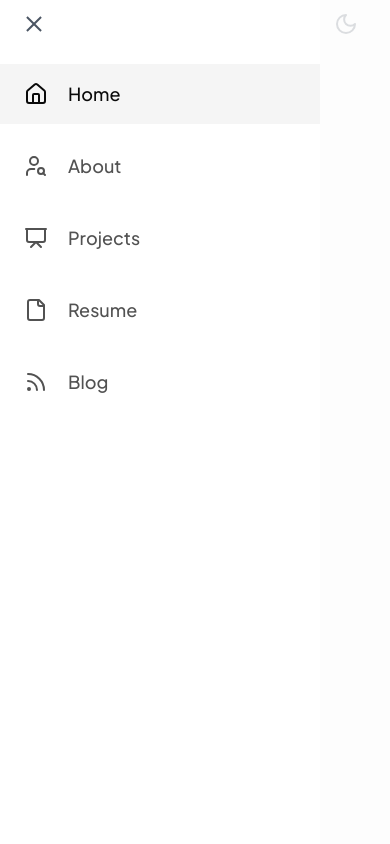
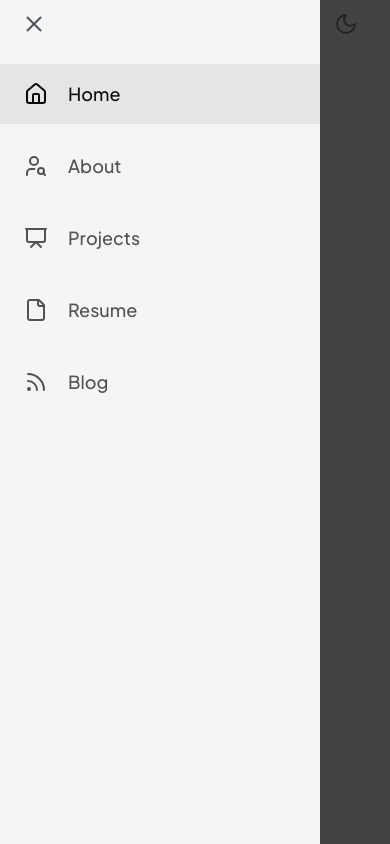
Before and after one commit to mifwar/new_mifwar_com, a Next.js app: page / in a window 390 px wide. Both pictures are taken after a click on the button 34 px from the left and 24 px from the top of the page. Built offline with nearby package versions, Linux system fonts and the light colour scheme; what tailwindcss-animated would draw is missing.

Commit message:
fix: split the code and make the animation better (#3)

```diff
--- a/src/components/navbar/menu/mobile.tsx
+++ b/src/components/navbar/menu/mobile.tsx
@@ -1,11 +1,15 @@
 "use client";
 
-import React, { useState, useRef } from "react";
+import React, { useState, useRef, useCallback } from "react";
+import Link from "next/link";
+
 import { usePathname } from "next/navigation";
 import useOutsideClick from "@/hooks/useOutsideClick";
 
 import HamburgerMenu from "@/components/icon/hamburgerMenu";
-import Link from "next/link";
+import SidebarWrapper from "@/components/sidebarWrapper";
+import Overlay from "@/components/overlay";
+
 import { MenuItem, MENU_ITEMS } from "./menu";
 
 import { cn } from "@/lib/utils";
@@ -23,7 +27,7 @@ const NavLink: React.FC<NavLinkProps> = ({ item, isActive, toggleMenu }) => {
       "group relative py-4 px-6 transition-all duration-200 ease-in-out w-full",
       "text-neutral-600 hover:text-neutral-950 dark:text-neutral-400 dark:hover:text-white",
       isActive &&
-        "text-neutral-950 dark:text-white bg-neutral-100 dark:bg-neutral-800",
+        "text-neutral-950 dark:text-white bg-neutral-200 dark:bg-neutral-800",
     ),
     rel: "noopener noreferrer",
     ...(item.isNewTab && {
@@ -44,13 +48,21 @@ const NavLink: React.FC<NavLinkProps> = ({ item, isActive, toggleMenu }) => {
 const MobileMenu: React.FC = () => {
   const pathname = usePathname();
   const [isMenuOpen, setIsMenuOpen] = useState(false);
+  const [isAnimating, setIsAnimating] = useState(false);
   const menuRef = useRef<HTMLDivElement>(null);
 
-  const toggleMenu = () => setIsMenuOpen((prev) => !prev);
+  const toggleMenu = useCallback(() => {
+    setIsAnimating(true);
+    setIsMenuOpen((prev) => !prev);
+  }, []);
+
+  const handleAnimationEnd = useCallback(() => {
+    setIsAnimating(false);
+  }, []);
 
   useOutsideClick(menuRef, () => {
     if (isMenuOpen) {
-      setIsMenuOpen(false);
+      toggleMenu();
     }
   });
 
@@ -66,14 +78,10 @@ const MobileMenu: React.FC = () => {
             aria-label="Toggle menu"
           />
         </div>
-        <aside
-          id="sidebar-menu"
-          className={cn(
-            "fixed left-0 top-0 flex h-full w-full max-w-xs flex-col items-center justify-center bg-white transition duration-500 ease-out-expo md:hidden dark:bg-neutral-900",
-            isMenuOpen
-              ? "z-20 translate-x-0 opacity-100"
-              : "-z-10 -translate-x-full opacity-0",
-          )}
+        <SidebarWrapper
+          isMenuOpen={isMenuOpen}
+          isAnimating={isAnimating}
+          onAnimationEnd={handleAnimationEnd}
         >
           <div className="flex h-full w-full flex-col items-center justify-start gap-3 py-16">
             {MENU_ITEMS.map((item) => {
@@ -88,13 +96,12 @@ const MobileMenu: React.FC = () => {
               );
             })}
           </div>
-        </aside>
+        </SidebarWrapper>
       </div>
-      <div
-        className={cn(
-          "fixed left-0 top-0 block h-full w-full bg-white/80 transition duration-100 md:hidden dark:bg-neutral-900/80",
-          isMenuOpen ? "z-10 opacity-100" : "-z-10 opacity-0",
-        )}
+      <Overlay
+        isMenuOpen={isMenuOpen}
+        isAnimating={isAnimating}
+        onTransitionEnd={handleAnimationEnd}
       />
     </>
   );
--- /dev/null
+++ b/src/components/overlay.tsx
@@ -0,0 +1,33 @@
+import React from "react";
+import { cn } from "@/lib/utils";
+
+type OverlayProps = {
+  isMenuOpen: boolean;
+  isAnimating: boolean;
+  onTransitionEnd: () => void;
+};
+
+const Overlay: React.FC<OverlayProps> = ({
+  isMenuOpen,
+  isAnimating,
+  onTransitionEnd,
+}) => {
+  const baseClasses =
+    "fixed inset-0 transition-opacity duration-300 md:hidden bg-neutral-900/80";
+
+  const visibilityClasses = cn(
+    "z-10",
+    isMenuOpen ? "opacity-100" : "opacity-0",
+    !isMenuOpen && !isAnimating && "-z-10",
+  );
+
+  return (
+    <div
+      className={cn(baseClasses, visibilityClasses)}
+      onTransitionEnd={onTransitionEnd}
+      aria-hidden={!isMenuOpen}
+    />
+  );
+};
+
+export default Overlay;
--- /dev/null
+++ b/src/components/sidebarWrapper.tsx
@@ -0,0 +1,37 @@
+import React from "react";
+import { cn } from "@/lib/utils";
+
+type SidebarWrapperProps = {
+  isMenuOpen: boolean;
+  isAnimating: boolean;
+  onAnimationEnd: () => void;
+  children: React.ReactNode;
+};
+
+const SidebarWrapper: React.FC<SidebarWrapperProps> = ({
+  isMenuOpen,
+  isAnimating,
+  onAnimationEnd,
+  children,
+}) => {
+  const baseClasses =
+    "fixed left-0 top-0 flex h-full w-full max-w-xs flex-col items-center justify-center bg-neutral-100 transition duration-300 ease-out md:hidden dark:bg-neutral-900";
+
+  const visibilityClasses = cn(
+    isMenuOpen || isAnimating ? "z-20" : "-z-10",
+    isMenuOpen ? "translate-x-0 opacity-100" : "-translate-x-full opacity-0",
+  );
+
+  return (
+    <aside
+      id="sidebar-menu"
+      className={cn(baseClasses, visibilityClasses)}
+      onTransitionEnd={onAnimationEnd}
+      aria-hidden={!isMenuOpen}
+    >
+      {children}
+    </aside>
+  );
+};
+
+export default SidebarWrapper;
```
